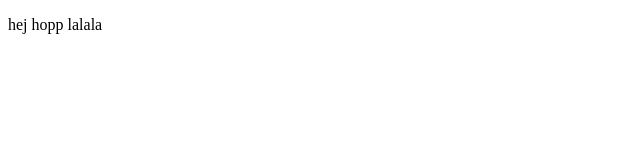
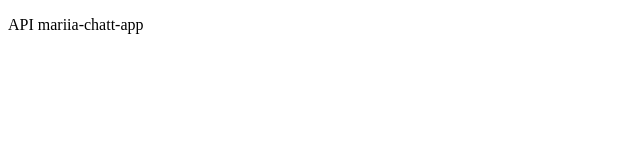
Before and after one commit to mariiashabelnik/Reatime-chatt-server, a website: page index.html in a window 1280 px wide. Shown: the full height of the page, 0-640 px from the left. Drawn offline with Linux system fonts and the light colour scheme.

Commit message:
change p

```diff
--- a/index.html
+++ b/index.html
@@ -4,6 +4,6 @@
     <title>api...</title>
   </head>
   <body>
-    <p>hej hopp lalala</p>
+    <p>API mariia-chatt-app</p>
   </body>
 </html>
```
